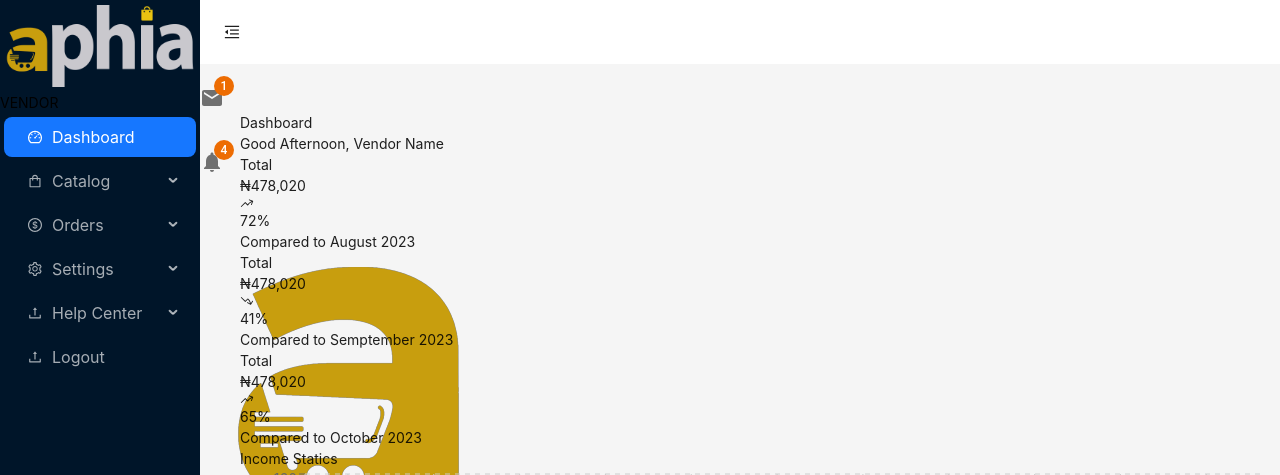
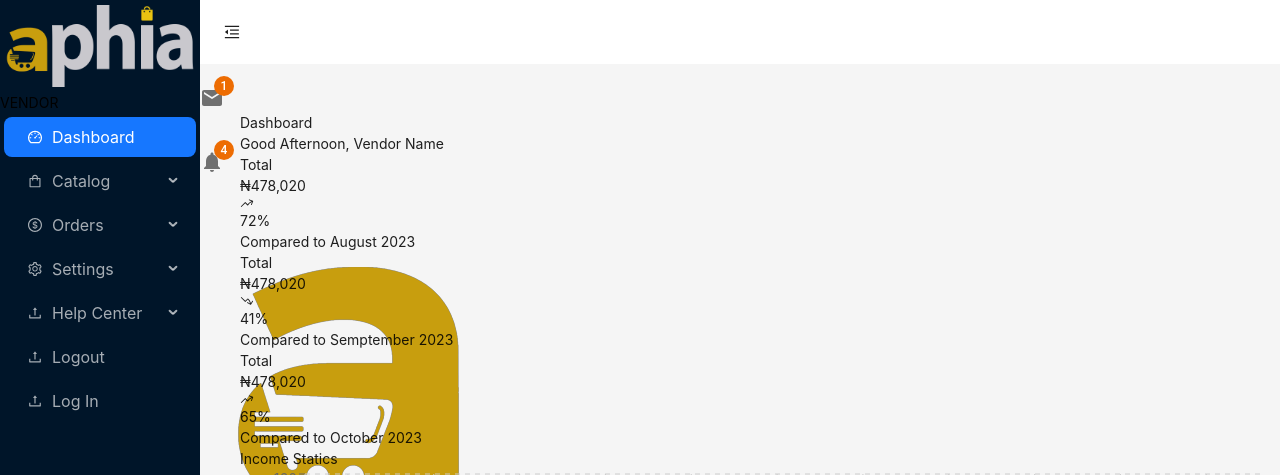
Before and after one commit to PromzzyKoncepts/Ecommerce-Dashboard, a React (Vite) app: page / in a window 1280 px wide. Shown: the top 475 px of the page. Built offline with nearby package versions, Linux system fonts and the light colour scheme.

Commit message:
add login link

```diff
--- a/src/components/MainLayout.jsx
+++ b/src/components/MainLayout.jsx
@@ -128,6 +128,11 @@ const MainLayout = () => {
                             key: "logout",
                             icon: <UploadOutlined />,
                             label: 'Logout',
+                        },
+                        {
+                            key: "login",
+                            icon: <UploadOutlined />,
+                            label: 'Log In',
                         }
                     ]}
                 />
```
